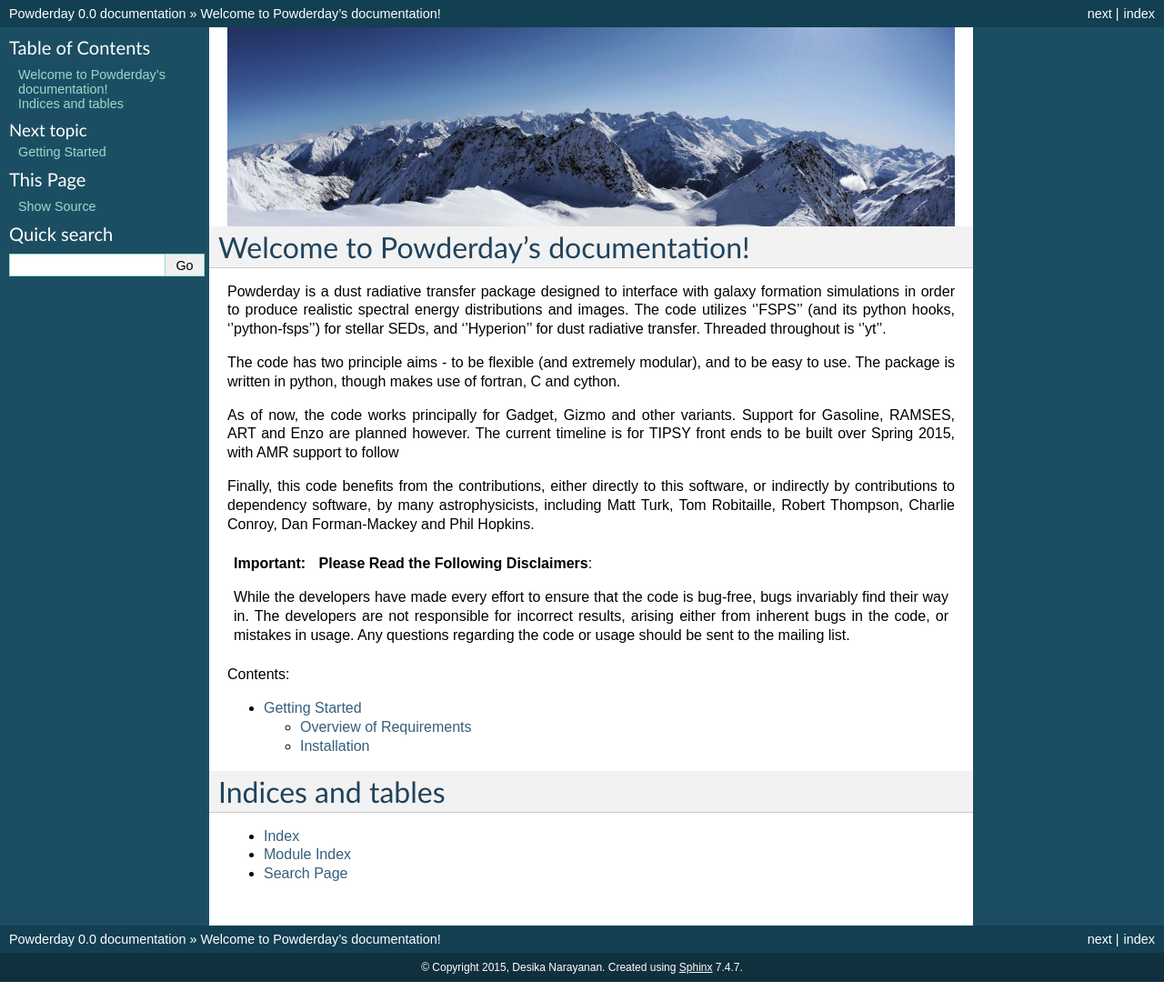
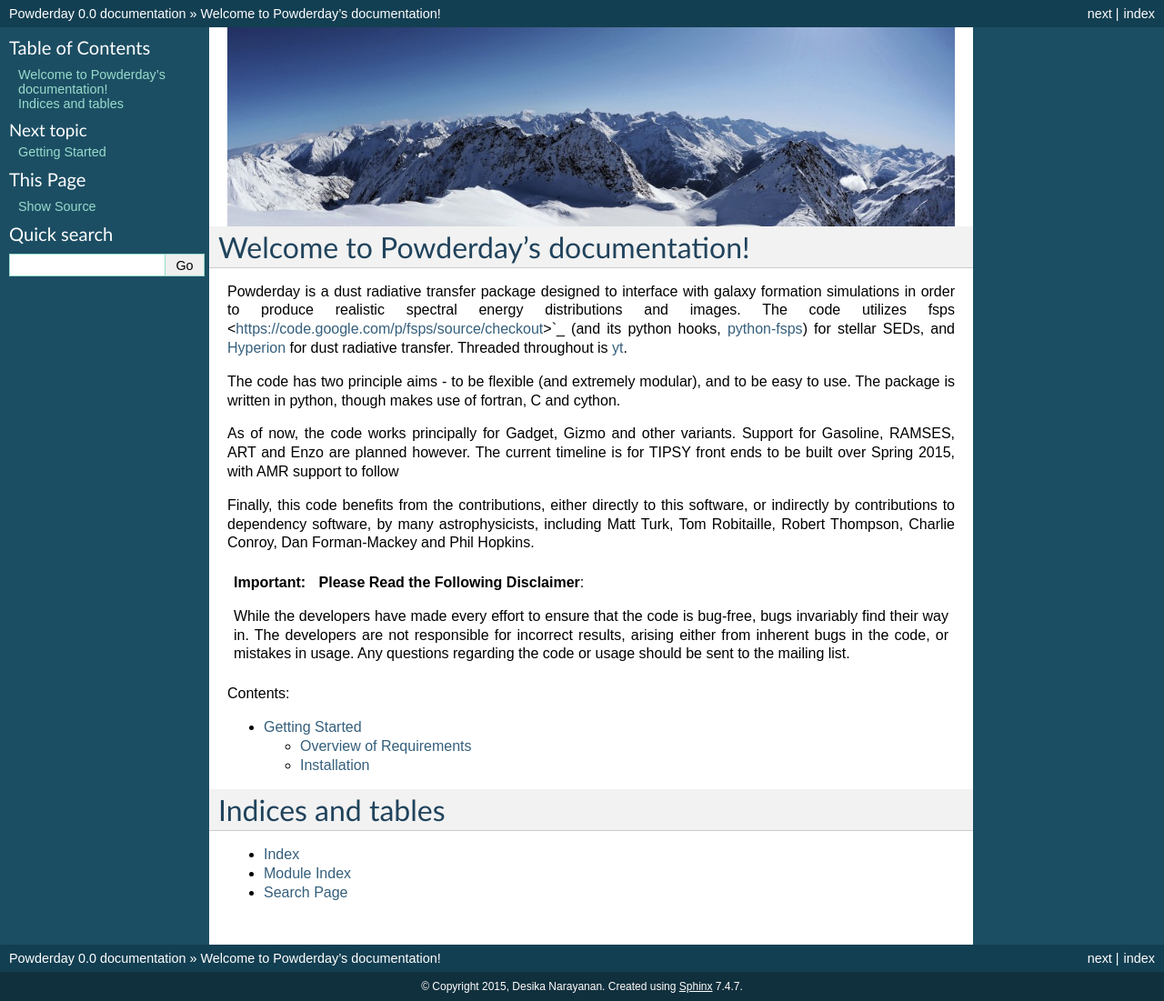
Before and after one commit to dnarayanan/powderday, a Sphinx documentation site: the page built from docs/index.rst, in a window 1280 px wide. Shown: the whole page at 91% size. Built offline with Sphinx 7.4.7, drawn with Linux system fonts in a browser that asks for light colours; before the commit the page ends 1080 px from its top, so only the background shows below that; some of the changed lines change nothing that is shown.

Commit message:
docs: broken links fixed

```diff
--- a/docs/index.rst
+++ b/docs/index.rst
@@ -12,10 +12,12 @@
 
 Powderday is a dust radiative transfer package designed to interface
 with galaxy formation simulations in order to produce realistic
-spectral energy distributions and images. The code utilizes ''FSPS''
-(and its python hooks, ''python-fsps'') for stellar SEDs, and
-''Hyperion'' for dust radiative transfer.  Threaded throughout is
-''yt''.
+spectral energy distributions and images. The code utilizes fsps
+<https://code.google.com/p/fsps/source/checkout>`_ (and its python
+hooks, `python-fsps
+<http://dan.iel.fm/python-fsps/current/installation/>`_) for stellar
+SEDs, and `Hyperion <http://www.hyperion-rt.org>`_ for dust radiative
+transfer.  Threaded throughout is `yt <http://yt-project.org>`_.
 
 The code has two principle aims - to be flexible (and extremely
 modular), and to be easy to use.  The package is written in python,
@@ -31,7 +33,7 @@
 by many astrophysicists, including Matt Turk, Tom Robitaille, Robert
 Thompson, Charlie Conroy, Dan Forman-Mackey and Phil Hopkins.
 
-.. important:: **Please Read the Following Disclaimers**:
+.. important:: **Please Read the Following Disclaimer**:
 
    While the developers have made every effort to ensure
    that the code is bug-free, bugs invariably find their
```
